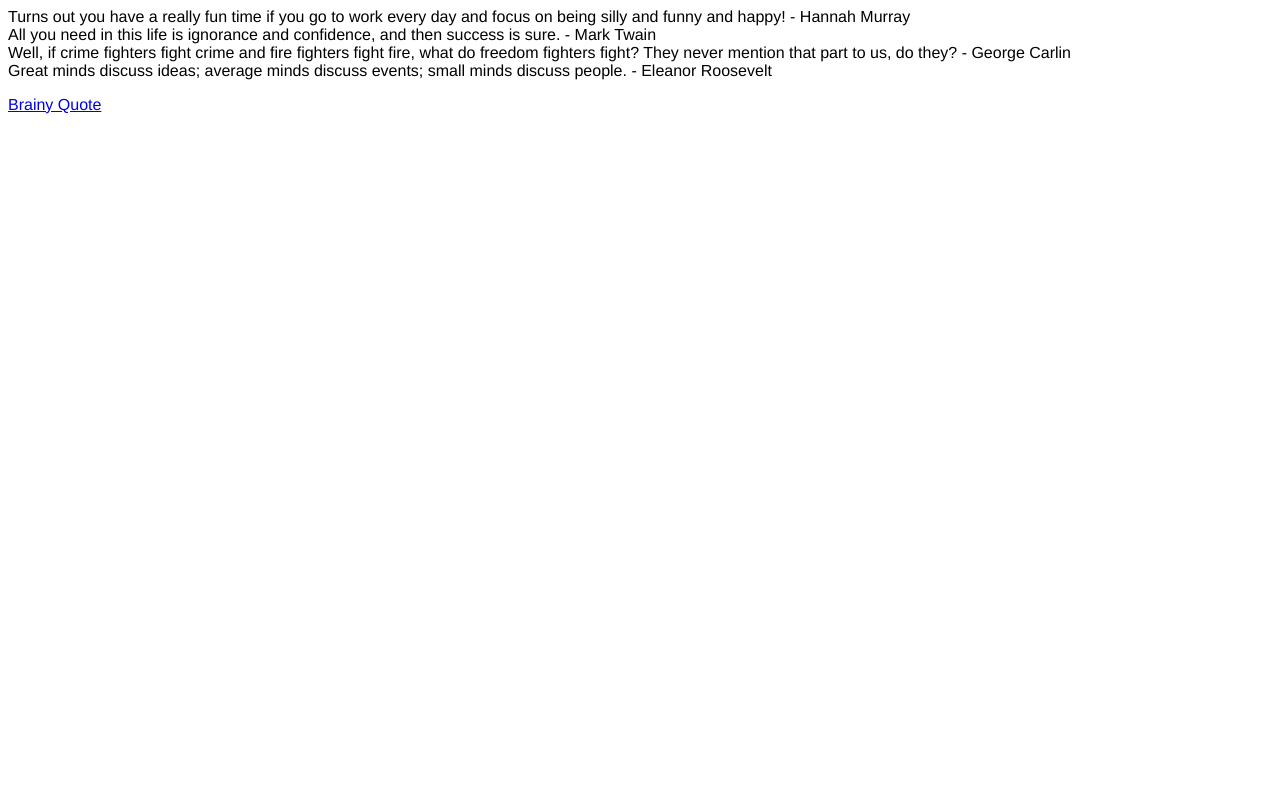
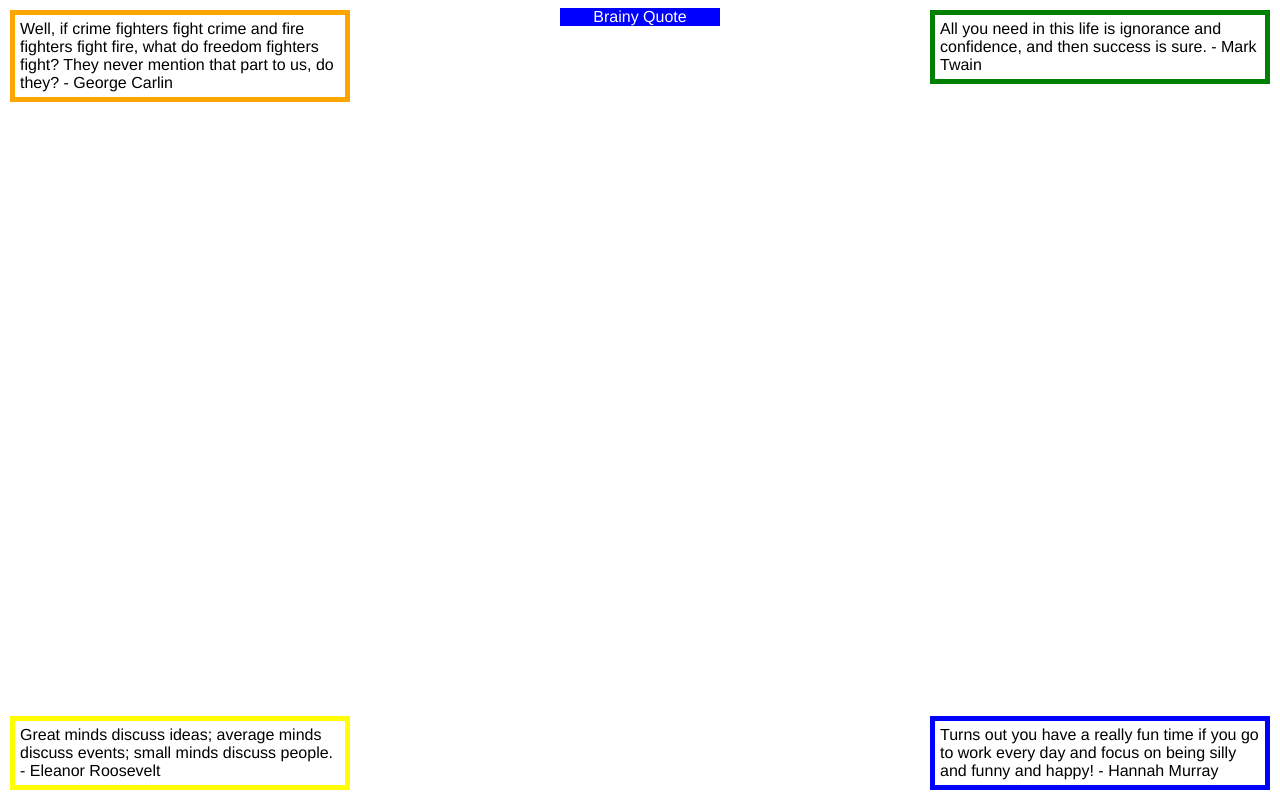
Before and after one commit to holtzrogue/holtzrogue.github.io, a PHP site: page /codeplayground/homework/PHPUofMHW2/index.htm in a window 1280 px wide. Run offline with PHP 8.4, Linux system fonts and the light colour scheme.

Commit message:
PHP_HW2 done

```diff
--- a/codeplayground/homework/PHPUofMHW2/blocks.css
+++ b/codeplayground/homework/PHPUofMHW2/blocks.css
@@ -6,7 +6,54 @@
 body {
     font-family: "Helvetica Neue", Helvetica, Arial, sans-serif;
 }
+div {
+    width:25%;
+    position:fixed;
+    border:solid;
+    border-width:5px;
+    margin:5px;
+    padding:5px;
+}
 
 /* Here is one of many  CSS rules you will need... */
 #one {
+    border-color:blue;
+    bottom:5px;
+    right:5px;
 }
+
+#two {
+    border-color:green;
+    top:5px;
+    right:5px;
+}
+
+#three {
+    border-color:orange;
+    top:5px;
+    left:5px;
+}
+
+#four {
+    border-color:yellow;
+    bottom:5px;
+    left:5px;
+}
+
+#link {
+    position: center;
+    margin: auto;
+    text-align: center;
+    width: 10em;
+    background-color: blue;
+}
+
+a:link {
+    text-decoration: none;
+    color: white;
+}
+
+a:visited {
+    text-decoration: none;
+    color: white;
+}
```
